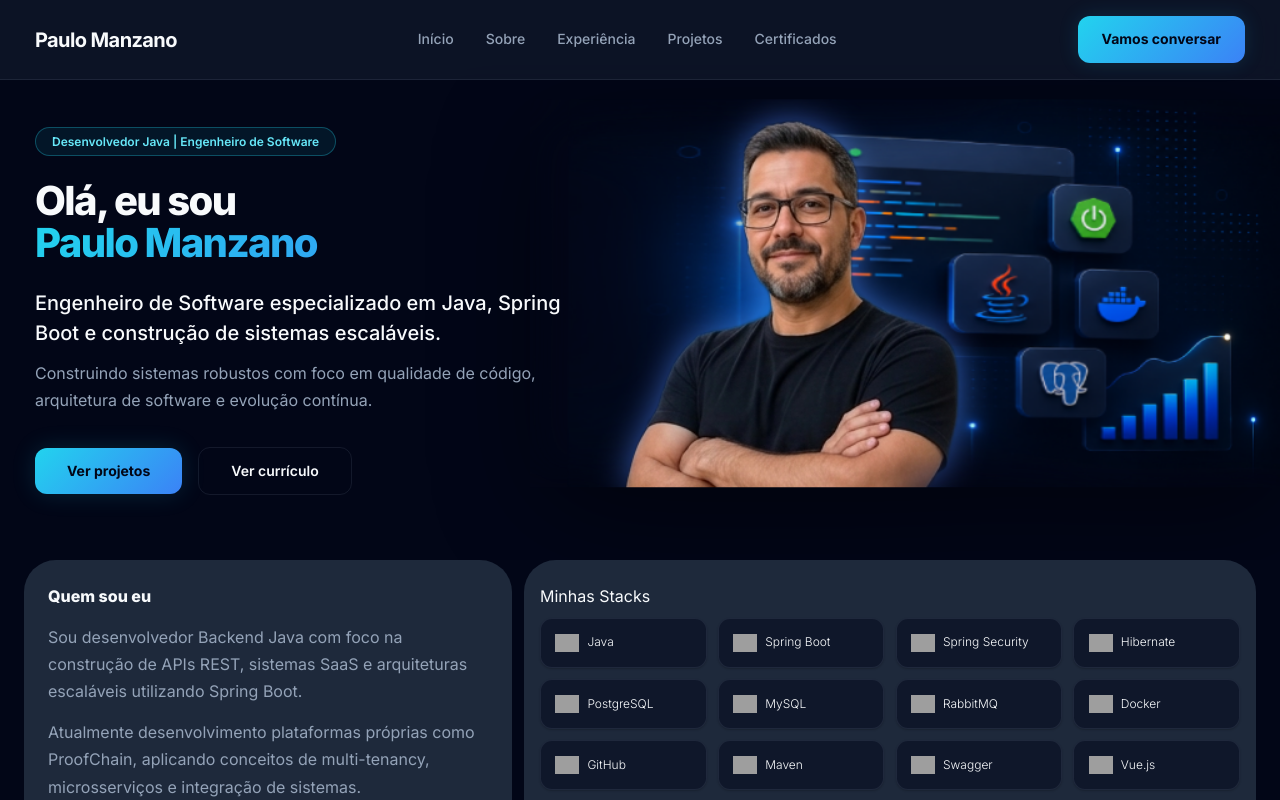
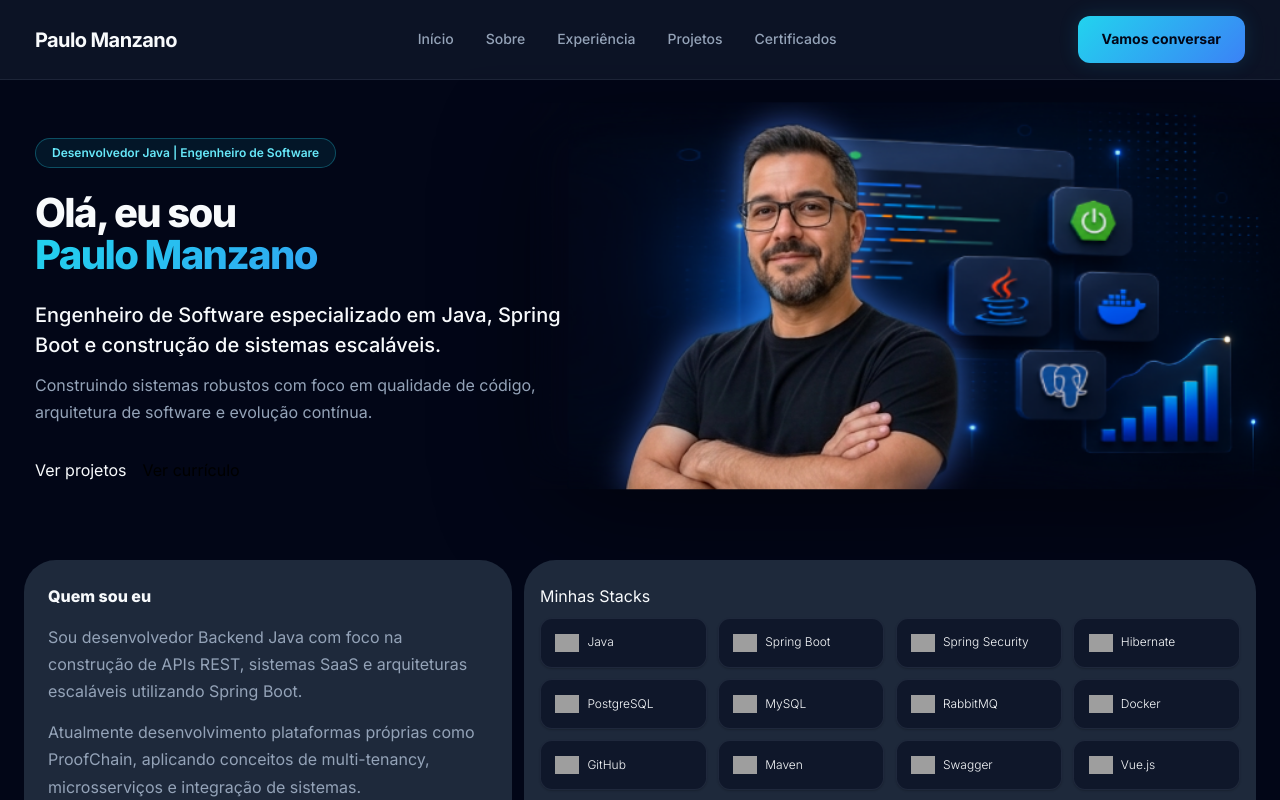
Before and after one commit to manzano-pje/portifolio, a Vue app: page / in a window 1280 px wide. Shown: the top 800 px of the page. Built offline with nearby package versions, Linux system fonts and the light colour scheme; grey boxes are pictures that could not be loaded.

Commit message:
feat: criação de componentes base

```diff
--- a/src/components/base/BaseBadge.vue
+++ b/src/components/base/BaseBadge.vue
@@ -2,7 +2,13 @@
 ==============================================================================
 Nome: BaseBadge.vue
 Tipo: COMPONENT
-Responsabilidade: Fornece um componente base reutilizável para a interface.
+Responsabilidade: Exibe uma etiqueta visual reutilizável para destacar conteúdo.
 Padrão: BEM
 ==============================================================================
 -->
+
+<template>
+  <span class="base-badge">
+    <slot />
+  </span>
+</template>
--- a/src/components/base/BaseButton.vue
+++ b/src/components/base/BaseButton.vue
@@ -2,7 +2,46 @@
 ==============================================================================
 Nome: BaseButton.vue
 Tipo: COMPONENT
-Responsabilidade: Fornece um componente base reutilizável para a interface.
+Responsabilidade: Fornece um componente base reutilizável para ações de interface.
 Padrão: BEM
 ==============================================================================
 -->
+
+<script setup lang="ts">
+withDefaults(
+  defineProps<{
+    variant?: 'primary' | 'secondary' | 'ghost'
+    href?: string
+    to?: string
+  }>(),
+  {
+    variant: 'primary',
+  }
+)
+</script>
+
+<template>
+  <a
+    v-if="href"
+    class="base-button"
+    :class="`base-button--${variant}`"
+    :href="href"
+    target="_blank"
+    rel="noreferrer"
+  >
+    <slot />
+  </a>
+
+  <router-link
+    v-else-if="to"
+    class="base-button"
+    :class="`base-button--${variant}`"
+    :to="to"
+  >
+    <slot />
+  </router-link>
+
+  <button v-else class="base-button" :class="`base-button--${variant}`">
+    <slot />
+  </button>
+</template>
--- a/src/components/base/BaseTitle.vue
+++ b/src/components/base/BaseTitle.vue
@@ -2,7 +2,13 @@
 ==============================================================================
 Nome: BaseTitle.vue
 Tipo: COMPONENT
-Responsabilidade: Fornece um componente base reutilizável para a interface.
+Responsabilidade: Exibe um título reutilizável para as seções da landing page.
 Padrão: BEM
 ==============================================================================
 -->
+
+<template>
+  <h2 class="base-title">
+    <slot />
+  </h2>
+</template>
--- a/src/components/layout/Container.vue
+++ b/src/components/layout/Container.vue
@@ -2,7 +2,13 @@
 ==============================================================================
 Nome: Container.vue
 Tipo: LAYOUT
-Responsabilidade: Define a estrutura de layout reutilizável da aplicação.
+Responsabilidade: Define um wrapper reutilizável para centralizar conteúdo em seções.
 Padrão: BEM
 ==============================================================================
 -->
+
+<template>
+  <div class="container">
+    <slot />
+  </div>
+</template>
--- a/src/components/layout/Section.vue
+++ b/src/components/layout/Section.vue
@@ -2,7 +2,13 @@
 ==============================================================================
 Nome: Section.vue
 Tipo: LAYOUT
-Responsabilidade: Define a estrutura de layout reutilizável da aplicação.
+Responsabilidade: Encapsula uma seção da landing page com estrutura visual consistente.
 Padrão: BEM
 ==============================================================================
 -->
+
+<template>
+  <section class="section">
+    <slot />
+  </section>
+</template>
--- a/src/sections/about/AboutSection.vue
+++ b/src/sections/about/AboutSection.vue
@@ -8,20 +8,23 @@ Padrão: BEM
 -->
 
 <template>
-    <section id="sobre" class="about-section">
-        <div class="about-shell">
-            <div div class="about-content">
-                <h2 class="about-title">Quem sou eu</h2>
+    <Section id="sobre" class="about-section">
+        <Container class="about-shell">
+            <div class="about-content">
+                <BaseTitle class="about-title">Quem sou eu</BaseTitle>
                 <div class="about-copy">
                     <p v-for="(paragraph, index) in about.paragraphs" :key="`${paragraph}-${index}`">
                         {{ paragraph }}
                     </p>
                 </div>
             </div>
-        </div>
-    </section>
+        </Container>
+    </Section>
 </template>
 
 <script setup lang="ts">
 import { about } from '@/content/about'
+import BaseTitle from '@/components/base/BaseTitle.vue'
+import Container from '@/components/layout/Container.vue'
+import Section from '@/components/layout/Section.vue'
 </script>
--- a/src/sections/hero/HeroSection.vue
+++ b/src/sections/hero/HeroSection.vue
@@ -9,17 +9,19 @@ Padrão: BEM
 
 <script setup lang="ts">
 import { profile } from '@/content/profile'
+import BaseBadge from '@/components/base/BaseBadge.vue'
+import BaseButton from '@/components/base/BaseButton.vue'
+import Container from '@/components/layout/Container.vue'
+import Section from '@/components/layout/Section.vue'
 </script>
 
-
 <template>
-<section class="hero-section">
-  <div class="hero-container">
-
+  <Section class="hero-section">
+    <Container class="hero-container">
       <div class="hero-content">
-      <span class="hero-badge">
+        <BaseBadge class="hero-badge">
           {{ profile.role }}
-      </span>
+        </BaseBadge>
 
         <h1 class="hero-title">
           Olá, eu sou
@@ -37,16 +39,13 @@ import { profile } from '@/content/profile'
         </p>
 
         <div class="hero-actions">
-        <a class="hero-primary-button" href="#projetos">
+          <BaseButton href="#projetos">
             Ver projetos
-        </a>
+          </BaseButton>
 
-        <a
-          class="hero-secondary-button"
-          :href="profile.resumeUrl"
-        >
+          <BaseButton variant="secondary" :href="profile.resumeUrl">
             Ver currículo
-        </a>
+          </BaseButton>
         </div>
       </div>
 
@@ -57,8 +56,6 @@ import { profile } from '@/content/profile'
           class="profile-image"
         />
       </div>
-
-  </div>
-</section>
-
+    </Container>
+  </Section>
 </template>
--- a/src/sections/projects/ProjectsSection.vue
+++ b/src/sections/projects/ProjectsSection.vue
@@ -19,15 +19,19 @@ Padrão: BEM
 
 <script setup lang="ts">
 import { projects } from '@/content/projects'
+import BaseBadge from '@/components/base/BaseBadge.vue'
+import BaseTitle from '@/components/base/BaseTitle.vue'
+import Container from '@/components/layout/Container.vue'
+import Section from '@/components/layout/Section.vue'
 import ProjectCard from '@/components/ui/ProjectCard.vue'
 </script>
 
 <template>
-  <section id="projetos" class="projects-section">
-    <div class="projects-shell">
+  <Section id="projetos" class="projects-section">
+    <Container class="projects-shell">
       <div class="projects-header">
-        <span class="section-tag">Projetos em destaque</span>
-        <h2 class="projects-title">Aplicações que unem arquitetura, produto e experiência</h2>
+        <BaseBadge class="section-tag">Projetos em destaque</BaseBadge>
+        <BaseTitle class="projects-title">Aplicações que unem arquitetura, produto e experiência</BaseTitle>
         <p class="projects-description">
           Trabalhos selecionados com foco em soluções escaláveis, APIs robustas e interfaces claras para a experiência do usuário.
         </p>
@@ -36,6 +40,6 @@ import ProjectCard from '@/components/ui/ProjectCard.vue'
       <div class="projects-grid">
         <ProjectCard v-for="project in projects" :key="project.id" :project="project" />
       </div>
-    </div>
-  </section>
+    </Container>
+  </Section>
 </template>
```
Also changed, not shown: src/components/base/BaseCard.vue (+7 -1 lines). Lines whose indentation alone changed are shown as unchanged.
